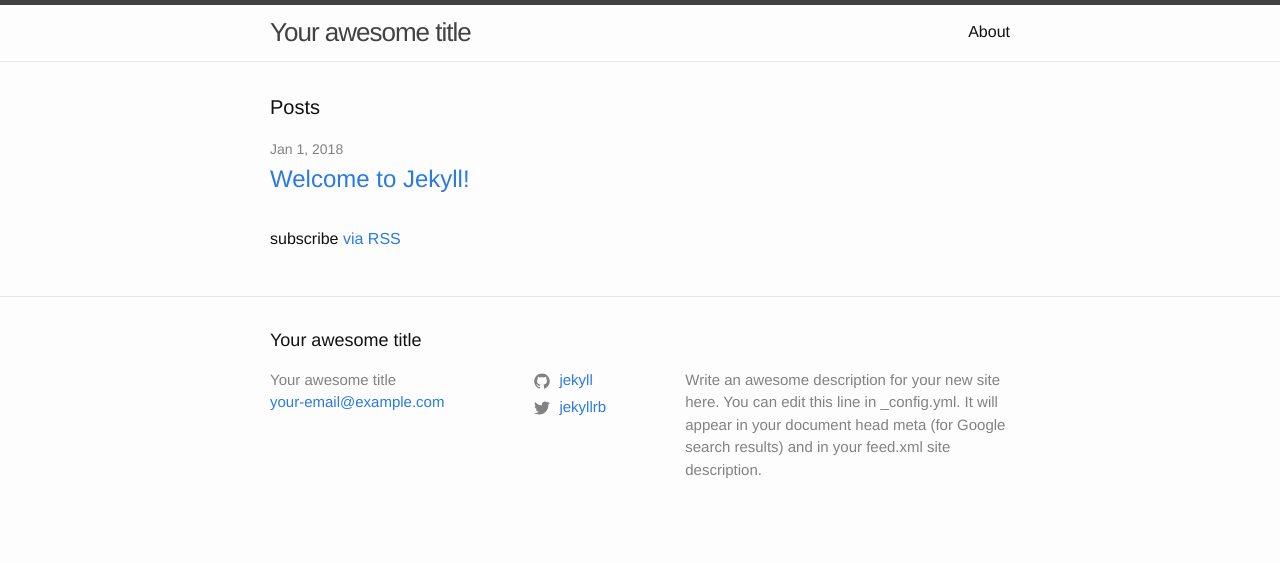
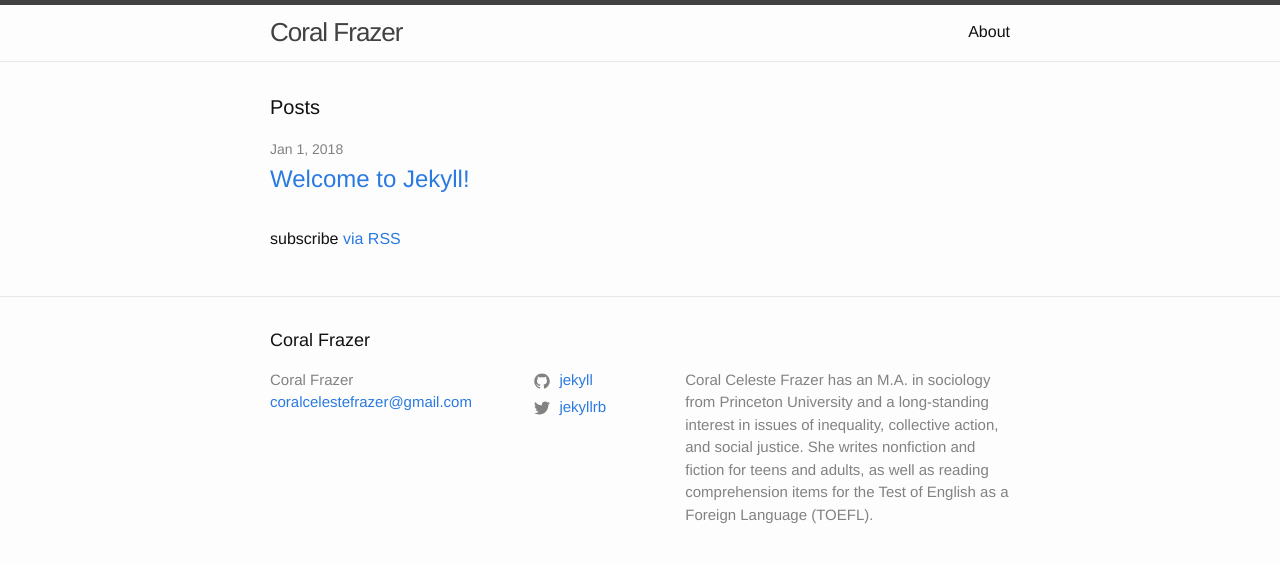
Before and after one commit to SkyRousse/coral-frazer-author-site, a Jekyll site: the page built from index.md, in a window 1280 px wide. Shown: the top 563 px of the page. Built offline with Jekyll 4.4.1, drawn with Linux system fonts in a browser that asks for light colours.

Commit message:
update yaml settings with starting site date and config

```diff
--- a/_config.yml
+++ b/_config.yml
@@ -13,16 +13,27 @@
 # you will see them accessed via {{ site.title }}, {{ site.email }}, and so on.
 # You can create any custom variable you would like, and they will be accessible
 # in the templates via {{ site.myvariable }}.
-title: Your awesome title
-email: your-email@example.com
+title: Coral Frazer
+email: coralcelestefrazer@gmail.com
 description: >- # this means to ignore newlines until "baseurl:"
-  Write an awesome description for your new site here. You can edit this
-  line in _config.yml. It will appear in your document head meta (for
-  Google search results) and in your feed.xml site description.
+  Coral Celeste Frazer has an M.A. in sociology from Princeton University and a long-standing
+  interest in issues of inequality, collective action, and social justice. She writes nonfiction and
+  fiction for teens and adults, as well as reading comprehension items for the Test of English as a
+  Foreign Language (TOEFL).
 baseurl: "" # the subpath of your site, e.g. /blog
-url: "" # the base hostname & protocol for your site, e.g. http://example.com
+url: "coralcelestefrazer.com" # the base hostname & protocol for your site, e.g. http://example.com
 twitter_username: jekyllrb
 github_username:  jekyll
+
+permalink: /:categories/:title
+
+links:
+  - title: economic inequality
+    url: /economic-inequality
+  - title: bio
+    url: /bio
+  - title: resources
+    url: /resources
 
 # Build settings
 markdown: kramdown
```
